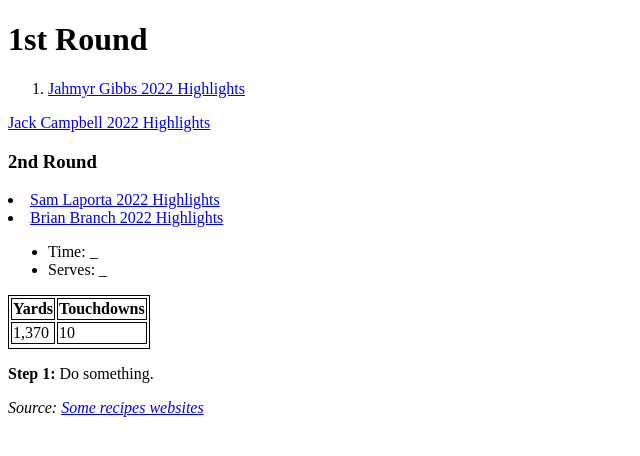
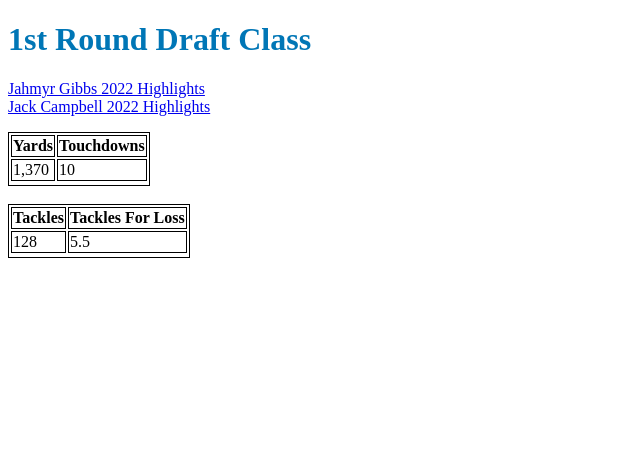
Before and after one commit to lllev-nyg/3-P-Unit-3-Project, a plain HTML site: page index.html in a window 1280 px wide. Shown: the whole page, without its empty margins (0-640 px from the left). Drawn offline with Linux system fonts and the light colour scheme.

Commit message:
done friday 11/13/26

```diff
--- a/index.html
+++ b/index.html
@@ -1,7 +1,7 @@
 <!-- Unit 3 Project
 Requirements
-[  ] Two External Links
-[  ] Table (minimum 2 Columns by 3 Rows)
+[Yes] Two External Links
+[Yes] Table (minimum 2 Columns by 3 Rows)
 [  ] Three CSS Rules
 [  ] Three Images
 
@@ -17,43 +17,41 @@ Select ONE Additional Feature to Add
 <html>
 
 <head>
-  <title>Detroit Lions 2023 Draft Class</title>
+  <title>Detroit Lions 2023 1st Round </title>
   <meta charset="utf-8">
   <style>
     td, th, table{
-      border: 1px solid black;
+      border: 1px solid rgb(0, 0, 0);
     }
+
+    h1 {
+  color:rgb(0, 118, 182)
+}
   </style>
 </head>
 
 <body>
 
-  <h1>1st Round</h1>
+  <h1>1st Round Draft Class </h1>
 
 
 
-  <ol>
-    <li><a target="jahmyr gibbs"href="https://www.youtube.com/watch?v=T-kDVaDAoRg">
+
+    <a target="jahmyr gibbs"href="https://www.youtube.com/watch?v=T-kDVaDAoRg">
       Jahmyr Gibbs 2022 Highlights
-    </a></li>
-  </ol>
+    </a><br>
 <a target="jack campbell"href="https://www.youtube.com/watch?v=wPnp1VOvwi8">Jack Campbell 2022 Highlights</a>
 
 
 
-  <h3> 2nd Round</h3>
-<li><a target="sam laporta"href="https://www.youtube.com/watch?v=rXqhhYD0km8">
-  Sam Laporta 2022 Highlights</a>
-</a><li>
-</ol>
-<a target="brian branch"href="https://www.youtube.com/watch?v=jVxxgzihYss">Brian Branch 2022 Highlights</a>
+
 
 
 
 </li>
   <ul>
-    <li>Time: _</li>
-    <li>Serves: _</li>
+
+    </li>
   </ul>
 
   <table>
@@ -67,6 +65,26 @@ Select ONE Additional Feature to Add
       <tr>
         <td>1,370</td>
         <td>10</td>
+
+      </tr>
+       <tr>
+
+      </tr>
+    </tbody>
+  </table>
+<br>
+    <table>
+    <thead>
+
+
+
+        <th>Tackles</th>
+
+      <th>Tackles For Loss</th>
+
+      <tr>
+        <td>128</td>
+        <td>5.5</td>
       </tr>
        <tr>
 
@@ -74,11 +92,7 @@ Select ONE Additional Feature to Add
     </tbody>
   </table>
 
-  <p><strong>Step 1:</strong> Do something.
-  </p>
-
-  <p><em>Source: <a href="?">Some recipes websites</a></em></p>
-
+  <p><strong>
 </body>
 
 </html>
```
